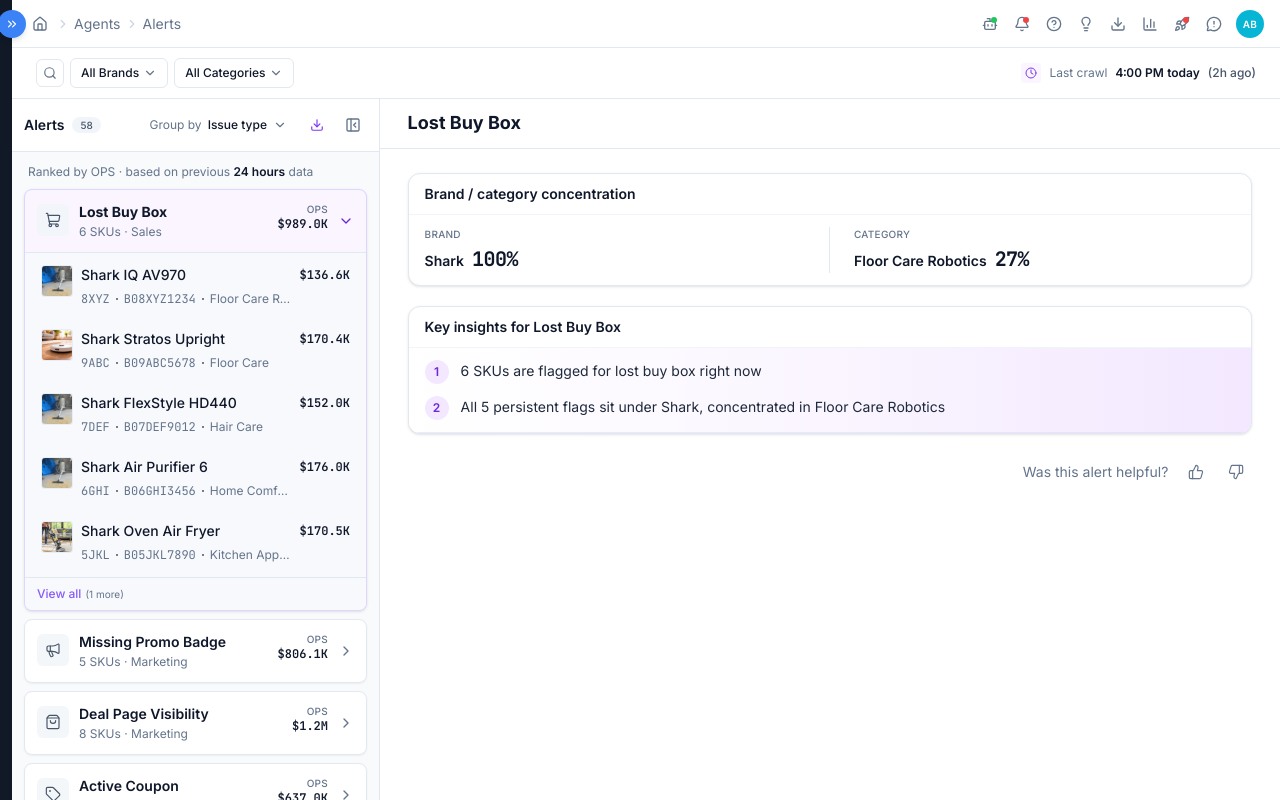
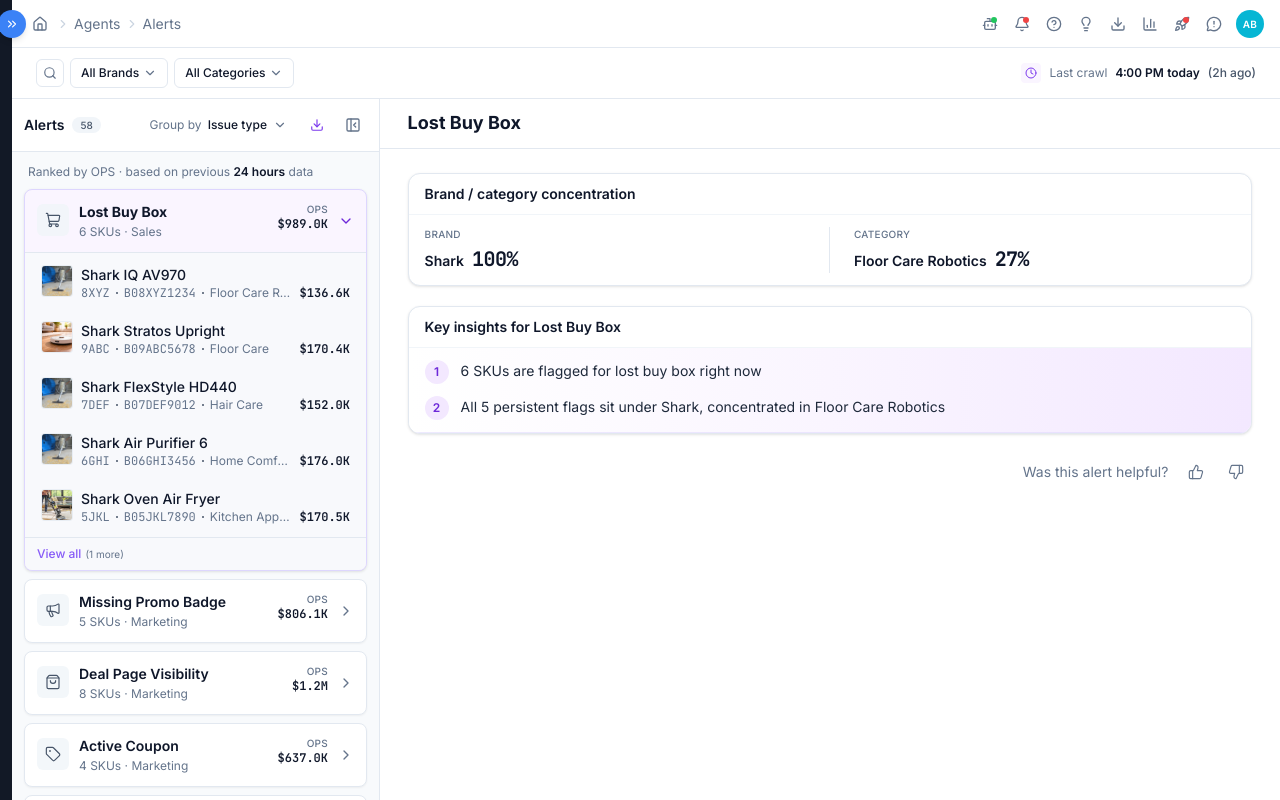
Before and after one commit to CIQDesignGit/alerts-V2, a Next.js app: page / in a window 1280 px wide. Built offline with nearby package versions, Linux system fonts and the light colour scheme.

Commit message:
change OPS alignment

```diff
--- a/src/components/alerts-insights/alert-group-cards.tsx
+++ b/src/components/alerts-insights/alert-group-cards.tsx
@@ -286,13 +286,12 @@
                     : "hover:bg-neutral-100",
                 )}
               >
-                <div className="flex min-w-0 flex-1 items-start gap-2">
                 <SkuThumbnail name={sku.name} size={36} />
-                  <div className="min-w-0 flex-1">
-                    <p className="truncate text-sm font-medium leading-5 text-foreground">
+                <div className="grid min-w-0 flex-1 grid-cols-[minmax(0,1fr)_auto] gap-x-2">
+                  <p className="col-span-2 truncate text-sm font-medium leading-5 text-foreground">
                     {sku.name}
                   </p>
-                    <p className="inline-flex min-w-0 max-w-full items-center gap-1.5 truncate text-xs text-muted-foreground">
+                  <p className="inline-flex min-w-0 items-center gap-1.5 truncate text-xs text-muted-foreground">
                     <span className="shrink-0 font-mono">
                       {skuShortCode(sku.asin)}
                     </span>
@@ -312,9 +311,12 @@
                         : ""}
                     </span>
                   </p>
+                  <OpsValue
+                    dollars={skuOpsDollars(sku)}
+                    showLabel={false}
+                    alignWith="meta"
+                  />
                 </div>
-                </div>
-                <OpsValue dollars={skuOpsDollars(sku)} showLabel={false} />
               </button>
             </li>
           );
--- a/src/components/alerts-insights/alerts-taxonomy-tree.tsx
+++ b/src/components/alerts-insights/alerts-taxonomy-tree.tsx
@@ -156,6 +156,7 @@
         <OpsValue
           dollars={node.opsDollars}
           showLabel={node.level === "overall"}
+          alignWith={node.level === "sku" ? "meta" : "title"}
         />
       </button>
     </div>
--- a/src/components/shared/ops-value.tsx
+++ b/src/components/shared/ops-value.tsx
@@ -7,6 +7,11 @@
   variant?: "inline" | "badge";
   /** Hide “OPS” on nested tree rows — dollar amount still shows */
   showLabel?: boolean;
+  /**
+   * Where the unlabeled $ sits on a two-line row.
+   * title = next to the name · meta = next to the ASIN / SKU count line
+   */
+  alignWith?: "title" | "meta";
   className?: string;
 };
 
@@ -18,6 +23,7 @@
   dollars,
   variant = "inline",
   showLabel = true,
+  alignWith = "title",
   className,
 }: OpsValueProps) {
   if (variant === "badge") {
@@ -37,11 +43,14 @@
     );
   }
 
+  const matchMeta = !showLabel && alignWith === "meta";
+
   return (
     <span
       title="Ordered Product Sales"
       className={cn(
         "inline-flex shrink-0 flex-col items-end leading-tight",
+        matchMeta && "self-end",
         className,
       )}
     >
@@ -53,7 +62,8 @@
       <span
         className={cn(
           "font-mono text-xs font-semibold tabular-nums text-foreground",
-            !showLabel && "leading-5",
+          !showLabel && !matchMeta && "leading-5",
+          matchMeta && "leading-4",
         )}
       >
         {formatOpsDollars(dollars)}
```
Lines whose indentation alone changed are shown as unchanged.
